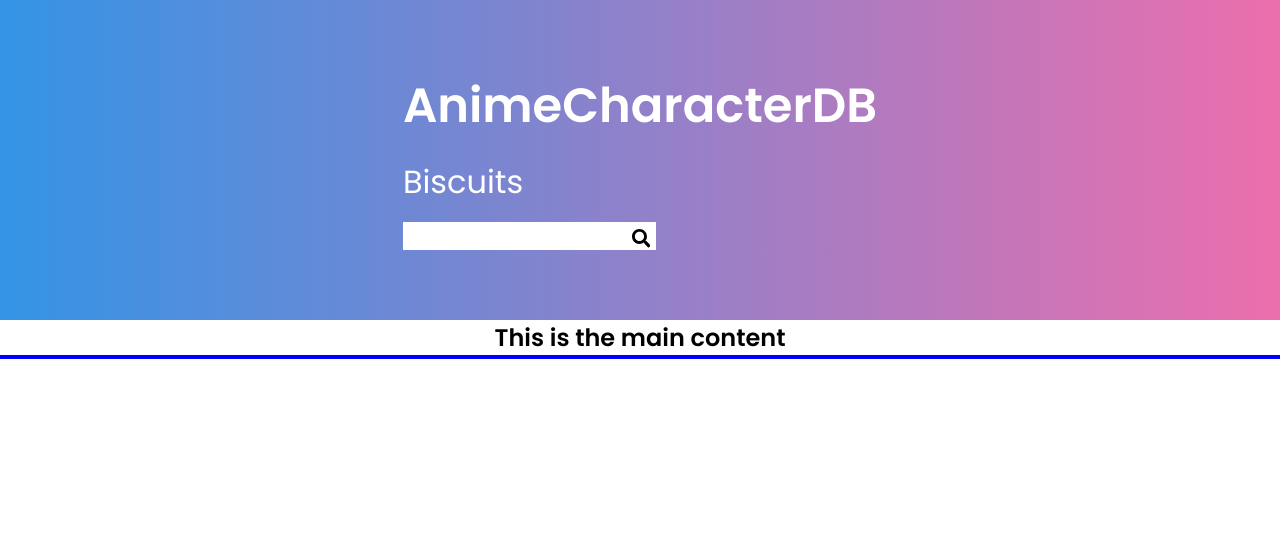
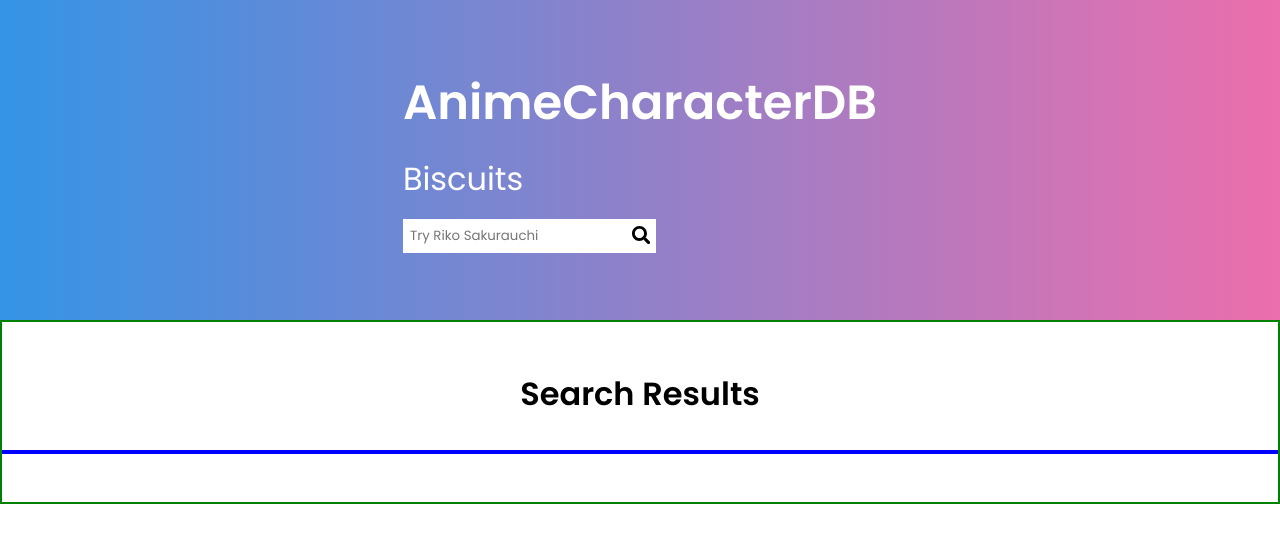
Before and after one commit to donovangomez/my-character-list, a React (Create React App) app: page / in a window 1280 px wide. Shown: the top 542 px of the page. Built offline with nearby package versions, Linux system fonts and the light colour scheme.

Commit message:
add styling to character container

```diff
--- a/src/components/Header.js
+++ b/src/components/Header.js
@@ -44,7 +44,7 @@ const SearchWrapper = styled.div`
 `;
 
 const Input = styled.input`
-  padding: 0.25rem;
+  padding: 0.45rem;
   width: 100%;
   transition: outline 0.2s ease-in;
   border: none;
@@ -83,6 +83,7 @@ const Header = ({ handleSearch, search, setSearch }) => {
                 type="text"
                 value={search}
                 onChange={(e) => setSearch(e.target.value)}
+                placeholder="Try Riko Sakurauchi"
                 required
               />
               <Button>
--- a/src/components/MainContent.js
+++ b/src/components/MainContent.js
@@ -1,5 +1,10 @@
 import CharacterCard from "./CharacterCard";
 import styled from "styled-components";
+
+const CharacterResults = styled.section`
+  border: 2px solid green;
+  padding: 3rem 0;
+`;
 
 const Wrapper = styled.div`
   border: 2px solid blue;
@@ -11,10 +16,15 @@ const Wrapper = styled.div`
   margin: 0 auto;
 `;
 
+const SearchHeader = styled.h2`
+  font-size: 2rem;
+  margin-bottom: 2rem;
+`;
+
 const MainContent = ({ characterList }) => {
   return (
-    <div>
-      <h2>This is the main content</h2>
+    <CharacterResults>
+      <SearchHeader>Search Results</SearchHeader>
       <Wrapper>
         {characterList.map((character) => (
           <CharacterCard
@@ -25,7 +35,7 @@ const MainContent = ({ characterList }) => {
           />
         ))}
       </Wrapper>
-    </div>
+    </CharacterResults>
   );
 };
 
```
